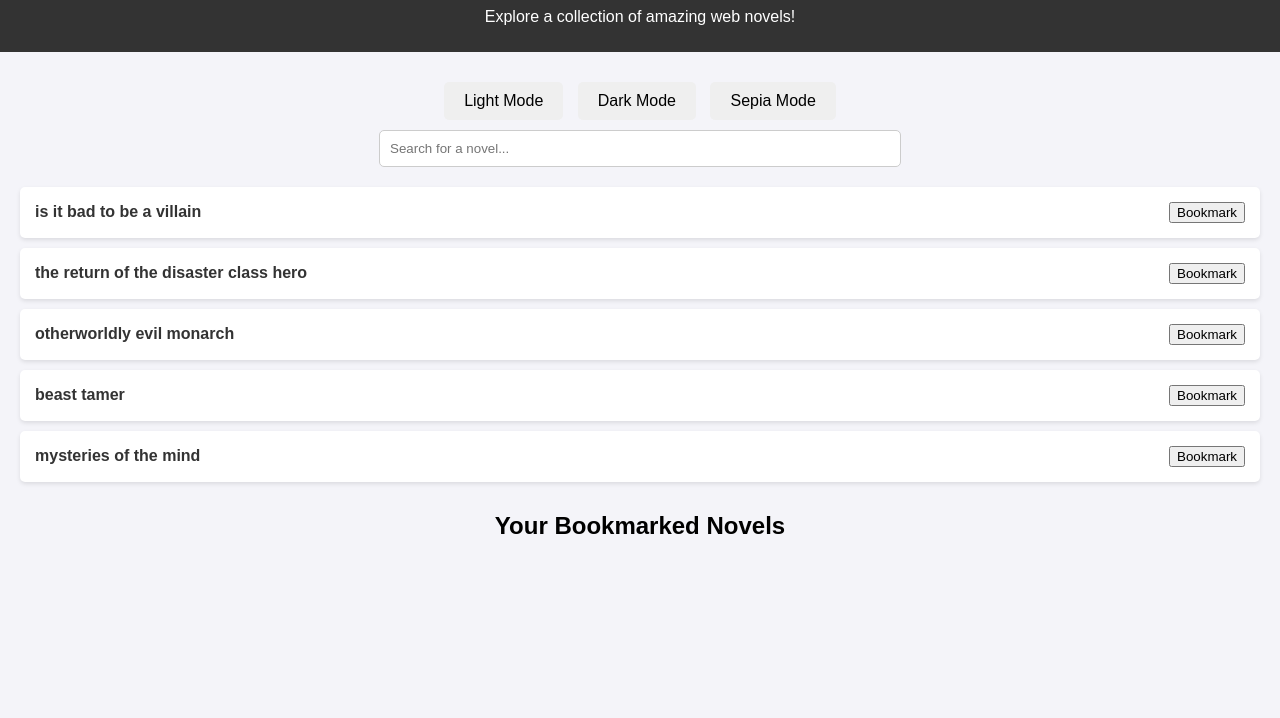
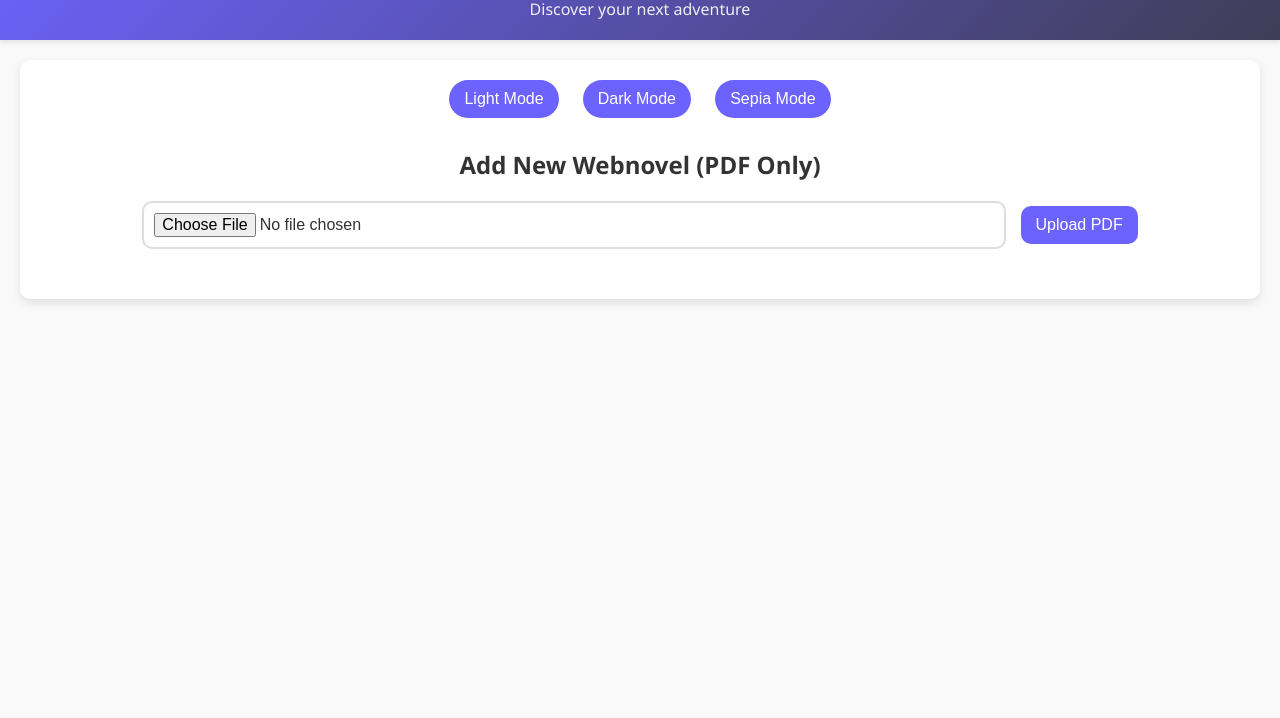
Before and after one commit to DefyingDemonz/WebNovelHub, a plain HTML site: page index.html in a window 1280 px wide. Shown: the part 82-800 px from the top of the page. Drawn offline with Linux system fonts and the light colour scheme.

Commit message:
Update index.html

```diff
--- a/index.html
+++ b/index.html
@@ -7,92 +7,114 @@
     <title>My Webnovel Website</title>
     <style>
         body {
-            font-family: Arial, sans-serif;
+            font-family: 'Segoe UI', Tahoma, Geneva, Verdana, sans-serif;
             margin: 0;
             padding: 0;
-            background-color: #f4f4f9;
+            background-color: #f9f9f9;
+            color: #333;
             transition: background-color 0.3s, color 0.3s;
         }
         header {
-            background-color: #333;
-            color: #fff;
-            padding: 10px 20px;
+            background: linear-gradient(135deg, #6c63ff, #3f3d56);
+            color: white;
+            padding: 20px;
             text-align: center;
+            box-shadow: 0px 2px 5px rgba(0, 0, 0, 0.1);
+        }
+        header h1 {
+            margin: 0;
+            font-size: 2.5rem;
+        }
+        header p {
+            margin: 5px 0 0;
+            font-size: 1rem;
+            opacity: 0.9;
         }
         .container {
+            max-width: 1200px;
+            margin: 20px auto;
             padding: 20px;
+            background: white;
+            border-radius: 10px;
+            box-shadow: 0px 4px 10px rgba(0, 0, 0, 0.1);
         }
         .mode-switch {
             text-align: center;
-            margin: 10px 0;
+            margin-bottom: 20px;
         }
         .mode-switch button {
-            margin: 0 5px;
-            padding: 10px 20px;
+            margin: 0 10px;
+            padding: 10px 15px;
             border: none;
-            border-radius: 5px;
+            border-radius: 25px;
             cursor: pointer;
-            font-size: 16px;
+            font-size: 1rem;
+            color: white;
+            background: #6c63ff;
+            transition: all 0.3s ease;
         }
         .mode-switch button:hover {
-            opacity: 0.8;
+            background: #3f3d56;
         }
-        .search-box {
-            margin-bottom: 20px;
+        .upload-box {
             text-align: center;
+            margin: 30px 0;
         }
-        .search-box input {
+        .upload-box input {
             padding: 10px;
-            width: 80%;
-            max-width: 500px;
-            border: 1px solid #ccc;
-            border-radius: 5px;
+            border: 2px solid #ddd;
+            border-radius: 10px;
+            font-size: 1rem;
+            margin-right: 10px;
+            width: 70%;
         }
-        .novel-list {
+        .upload-box button {
+            padding: 10px 15px;
+            border: none;
+            border-radius: 10px;
+            font-size: 1rem;
+            background: #6c63ff;
+            color: white;
+            cursor: pointer;
+            transition: background 0.3s;
+        }
+        .upload-box button:hover {
+            background: #3f3d56;
+        }
+        .novel-list, .bookmarked-list {
             list-style-type: none;
             padding: 0;
+            margin: 0;
         }
         .novel-list li {
-            background-color: #fff;
+            background-color: #ffffff;
             margin: 10px 0;
             padding: 15px;
-            border-radius: 5px;
-            box-shadow: 0 2px 4px rgba(0, 0, 0, 0.1);
+            border-radius: 10px;
+            box-shadow: 0px 2px 5px rgba(0, 0, 0, 0.1);
             display: flex;
             justify-content: space-between;
             align-items: center;
+            transition: transform 0.2s;
+        }
+        .novel-list li:hover {
+            transform: translateY(-3px);
         }
         .novel-list li a {
             text-decoration: none;
-            color: #333;
+            font-size: 1.2rem;
+            color: #6c63ff;
             font-weight: bold;
         }
         .novel-list li a:hover {
             text-decoration: underline;
-        }
-        .bookmarks {
-            margin-top: 30px;
-        }
-        .bookmarks h2 {
-            text-align: center;
-        }
-        .bookmarked-list {
-            list-style-type: none;
-            padding: 0;
-        }
-        .bookmarked-list li {
-            background-color: #fff;
-            margin: 10px 0;
-            padding: 15px;
-            border-radius: 5px;
-            box-shadow: 0 2px 4px rgba(0, 0, 0, 0.1);
         }
     </style>
 </head>
 <body>
     <header>
         <h1>Welcome to My Webnovel Hub</h1>
-        <p>Explore a collection of amazing web novels!</p>
+        <p>Discover your next adventure</p>
     </header>
     <div class="container">
         <div class="mode-switch">
@@ -100,94 +122,74 @@
             <button onclick="setMode('dark')">Dark Mode</button>
             <button onclick="setMode('sepia')">Sepia Mode</button>
         </div>
-        <div class="search-box">
-            <input type="text" id="search" placeholder="Search for a novel...">
+        <div class="upload-box" id="upload-box">
+            <h2>Add New Webnovel (PDF Only)</h2>
+            <input type="file" id="pdf-upload" accept="application/pdf">
+            <button onclick="uploadPDF()">Upload PDF</button>
         </div>
-        <ul class="novel-list">
-            <!-- Dynamic content will go here -->
+        <ul class="novel-list" id="novel-list">
+            <!-- Uploaded novels will appear here -->
         </ul>
-        <div class="bookmarks">
-            <h2>Your Bookmarked Novels</h2>
-            <ul class="bookmarked-list" id="bookmarked-list">
-                <!-- Bookmarked novels will go here -->
-            </ul>
-        </div>
     </div>
     <script>
-        const novels = [
-            "https://www.lightnovelworld.co/novel/is-it-bad-to-be-a-villain",
-            "https://www.lightnovelworld.co/novel/the-return-of-the-disaster-class-hero",
-            "https://www.lightnovelworld.co/novel/otherworldly-evil-monarch",
-            "https://www.lightnovelworld.co/novel/beast-tamer",
-            "https://www.lightnovelworld.co/novel/mysteries-of-the-mind"
-        ];
+        const novels = JSON.parse(localStorage.getItem('novels')) || [];
+        const novelList = document.getElementById('novel-list');
 
-        const novelList = document.querySelector('.novel-list');
-        const bookmarkedList = document.getElementById('bookmarked-list');
-        const searchInput = document.getElementById('search');
+        function uploadPDF() {
+            const pdfInput = document.getElementById('pdf-upload');
 
-        let bookmarks = JSON.parse(localStorage.getItem('bookmarks')) || [];
+            if (pdfInput.files.length > 0) {
+                const file = pdfInput.files[0];
+                const fileName = file.name;
 
-        function displayNovels(filter = "") {
-            novelList.innerHTML = ""; // Clear the list
-            novels.forEach(url => {
-                const title = url.split('/').slice(-1)[0].replace(/-/g, ' ');
-                if (title.toLowerCase().includes(filter.toLowerCase())) {
-                    const listItem = document.createElement('li');
-                    const link = document.createElement('a');
-                    link.href = url;
-                    link.target = '_blank';
-                    link.textContent = title;
+                if (!fileName.endsWith('.pdf')) {
+                    alert('Only PDF files are allowed.');
+                    return;
+                }
 
-                    const bookmarkButton = document.createElement('button');
-                    bookmarkButton.textContent = bookmarks.includes(url) ? "Unbookmark" : "Bookmark";
-                    bookmarkButton.onclick = () => toggleBookmark(url, title, bookmarkButton);
+                novels.push({ name: fileName, url: URL.createObjectURL(file) });
+                localStorage.setItem('novels', JSON.stringify(novels));
+                displayNovels();
 
-                    listItem.appendChild(link);
-                    listItem.appendChild(bookmarkButton);
-                    novelList.appendChild(listItem);
-                }
+                alert('PDF uploaded successfully!');
+                pdfInput.value = ''; // Clear the input field
+            } else {
+                alert('Please select a PDF file to upload.');
+            }
+        }
+
+        function displayNovels() {
+            novelList.innerHTML = '';
+            novels.forEach((novel, index) => {
+                const listItem = document.createElement('li');
+
+                const link = document.createElement('a');
+                link.href = novel.url;
+                link.target = '_blank';
+                link.textContent = novel.name;
+
+                const deleteButton = document.createElement('button');
+                deleteButton.textContent = 'Delete';
+                deleteButton.onclick = () => deleteNovel(index);
+
+                listItem.appendChild(link);
+                listItem.appendChild(deleteButton);
+                novelList.appendChild(listItem);
             });
         }
 
-        function toggleBookmark(url, title, button) {
-            if (bookmarks.includes(url)) {
-                bookmarks = bookmarks.filter(bookmark => bookmark !== url);
-                button.textContent = "Bookmark";
-            } else {
-                bookmarks.push(url);
-                button.textContent = "Unbookmark";
-            }
-            localStorage.setItem('bookmarks', JSON.stringify(bookmarks));
-            displayBookmarks();
+        function deleteNovel(index) {
+            novels.splice(index, 1);
+            localStorage.setItem('novels', JSON.stringify(novels));
+            displayNovels();
         }
 
-        function displayBookmarks() {
-            bookmarkedList.innerHTML = ""; // Clear the list
-            bookmarks.forEach(url => {
-                const title = url.split('/').slice(-1)[0].replace(/-/g, ' ');
-                const listItem = document.createElement('li');
-                const link = document.createElement('a');
-                link.href = url;
-                link.target = '_blank';
-                link.textContent = title;
-                listItem.appendChild(link);
-                bookmarkedList.appendChild(listItem);
-            });
-        }
-
-        searchInput.addEventListener('input', () => {
-            displayNovels(searchInput.value);
-        });
-
-        // Initial display of novels and bookmarks
         displayNovels();
-        displayBookmarks();
 
         function setMode(mode) {
             const body = document.body;
             if (mode === 'light') {
-                body.style.backgroundColor = '#f4f4f9';
+                body.style.backgroundColor = '#f9f9f9';
                 body.style.color = '#333';
             } else if (mode === 'dark') {
                 body.style.backgroundColor = '#121212';
```
